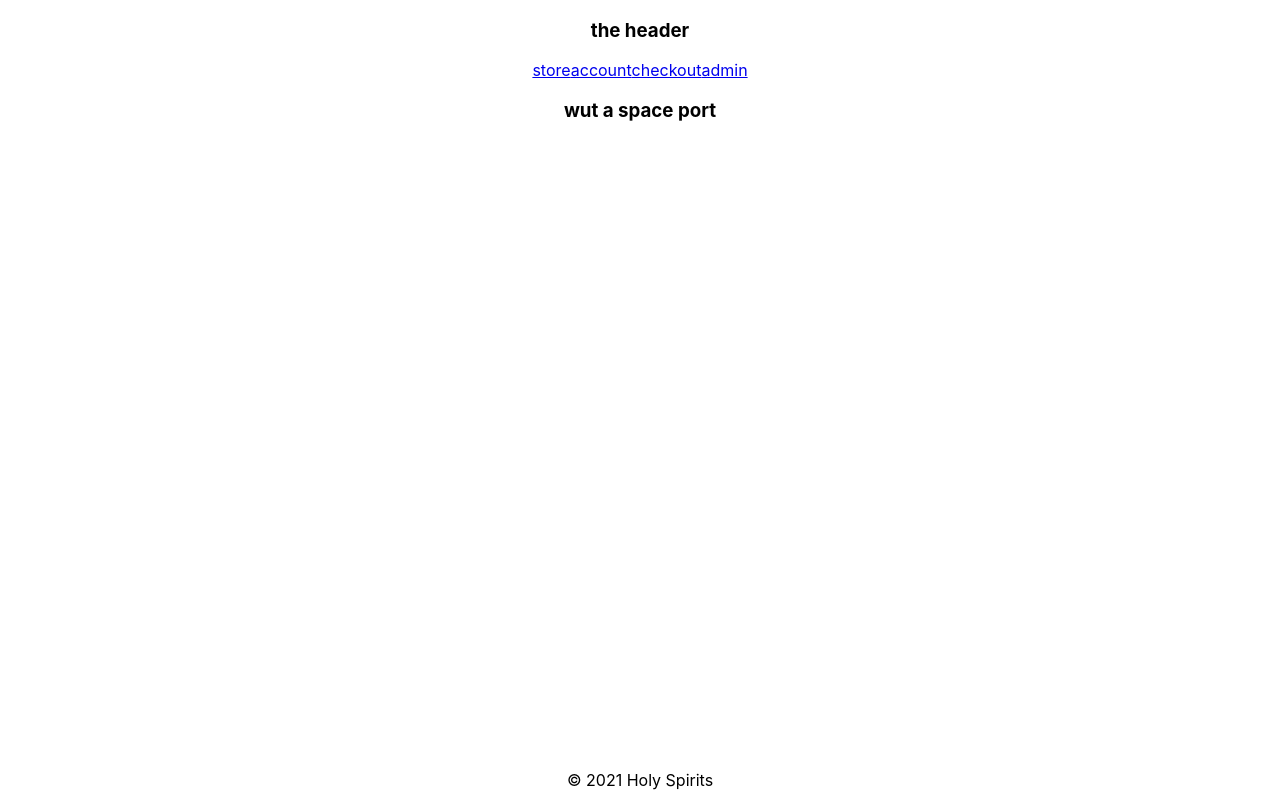
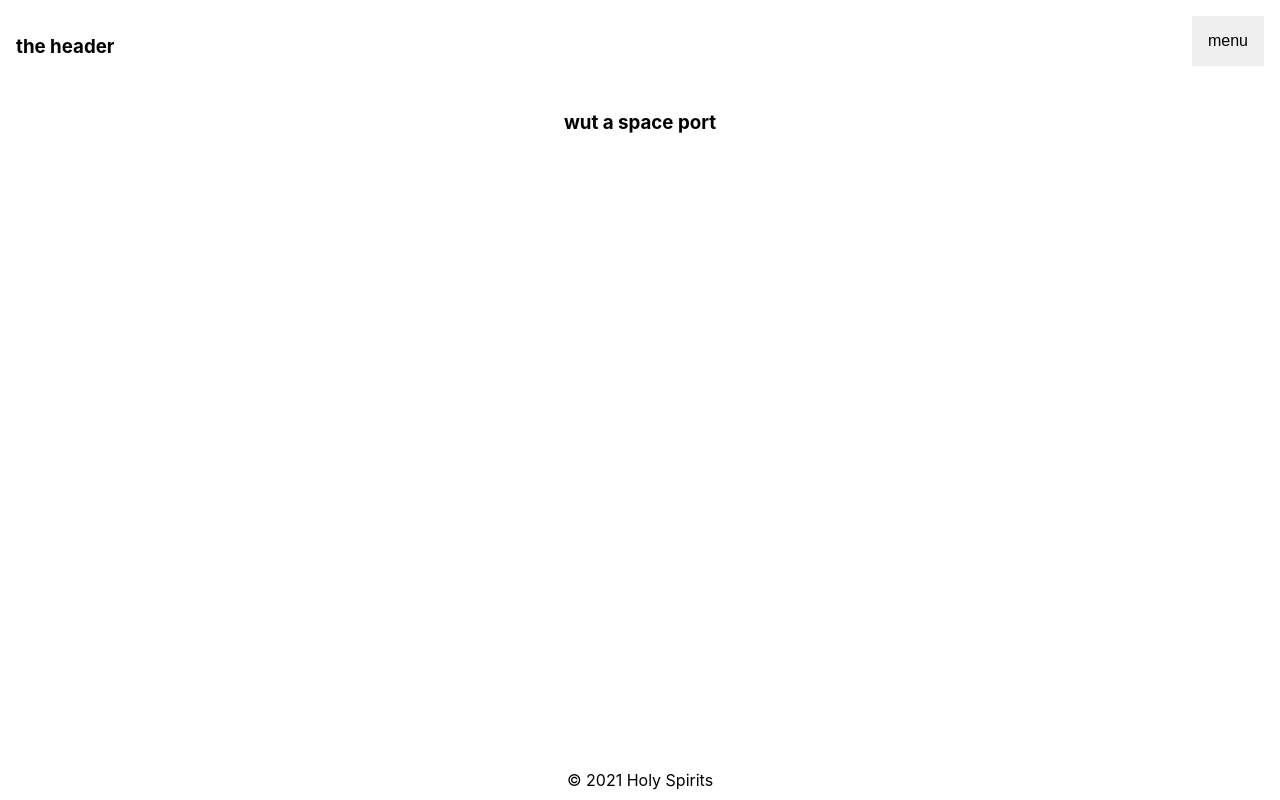
Before and after one commit to theykay/holyspirits, a React (Create React App) app in the folder client/: page / in a window 1280 px wide. Built offline with nearby package versions, Linux system fonts and the light colour scheme.

Commit message:
dropdown menu styled and header style started

```diff
--- /dev/null
+++ b/client/src/components/Dropdown/Dropdown.css
@@ -0,0 +1,38 @@
+.dropbtn {
+  padding: 16px;
+  font-size: 16px;
+  border: none;
+}
+
+.dropdown {
+  position: relative;
+  display: inline-block;
+}
+
+.dropdownContent {
+  display: none;
+  position: absolute;
+  min-width: 160px;
+  box-shadow: 0 8px 16px 0 rgba(0,0,0,0.2);
+  z-index: 1;
+}
+
+.dropdownContent a {
+  padding: 12px 16px;
+  text-decoration: none;
+  display: block;
+  background-color: white;
+}
+
+.dropdownContent a:hover {
+  background-color: #ddd;
+}
+
+.dropdown:hover .dropdownContent {
+  display: block;
+  right: 0;
+}
+
+/* .dropdown:hover .dropbtn {
+  background-color: #3e8e41;
+} */
--- /dev/null
+++ b/client/src/components/Dropdown/Dropdown.jsx
@@ -0,0 +1,20 @@
+import React from 'react';
+import './Dropdown.css';
+
+const Dropdown = () => {
+  return (
+    <>
+      <div className="dropdown">
+        <button className="dropbtn">menu</button>
+        <div className="dropdownContent">
+          <a href="/">store</a>
+          <a href="/account">account</a>
+          <a href="/checkout">checkout</a>
+          <a href="/admin">admin</a>
+        </div>
+      </div>
+    </>
+  )
+}
+
+export default Dropdown;
--- /dev/null
+++ b/client/src/components/Dropdown/index.js
@@ -0,0 +1 @@
+export { default } from './Dropdown';
--- /dev/null
+++ b/client/src/components/Header/Header.css
@@ -0,0 +1,5 @@
+#headDiv {
+  padding: 1rem;
+  display: flex;
+  justify-content: space-between;
+}
--- a/client/src/components/Header/Header.jsx
+++ b/client/src/components/Header/Header.jsx
@@ -1,13 +1,14 @@
 import React from 'react';
+import './Header.css';
+import Dropdown from "../Dropdown";
 
 const Header = () => {
   return (
     <>
-      <h3>the header</h3>
-      <a href="/">store</a>
-      <a href="/account">account</a>
-      <a href="/checkout">checkout</a>
-      <a href="/admin">admin</a>
+      <div id="headDiv">
+        <h3>the header</h3>
+        <Dropdown />
+      </div>
     </>
   )
 };
```
